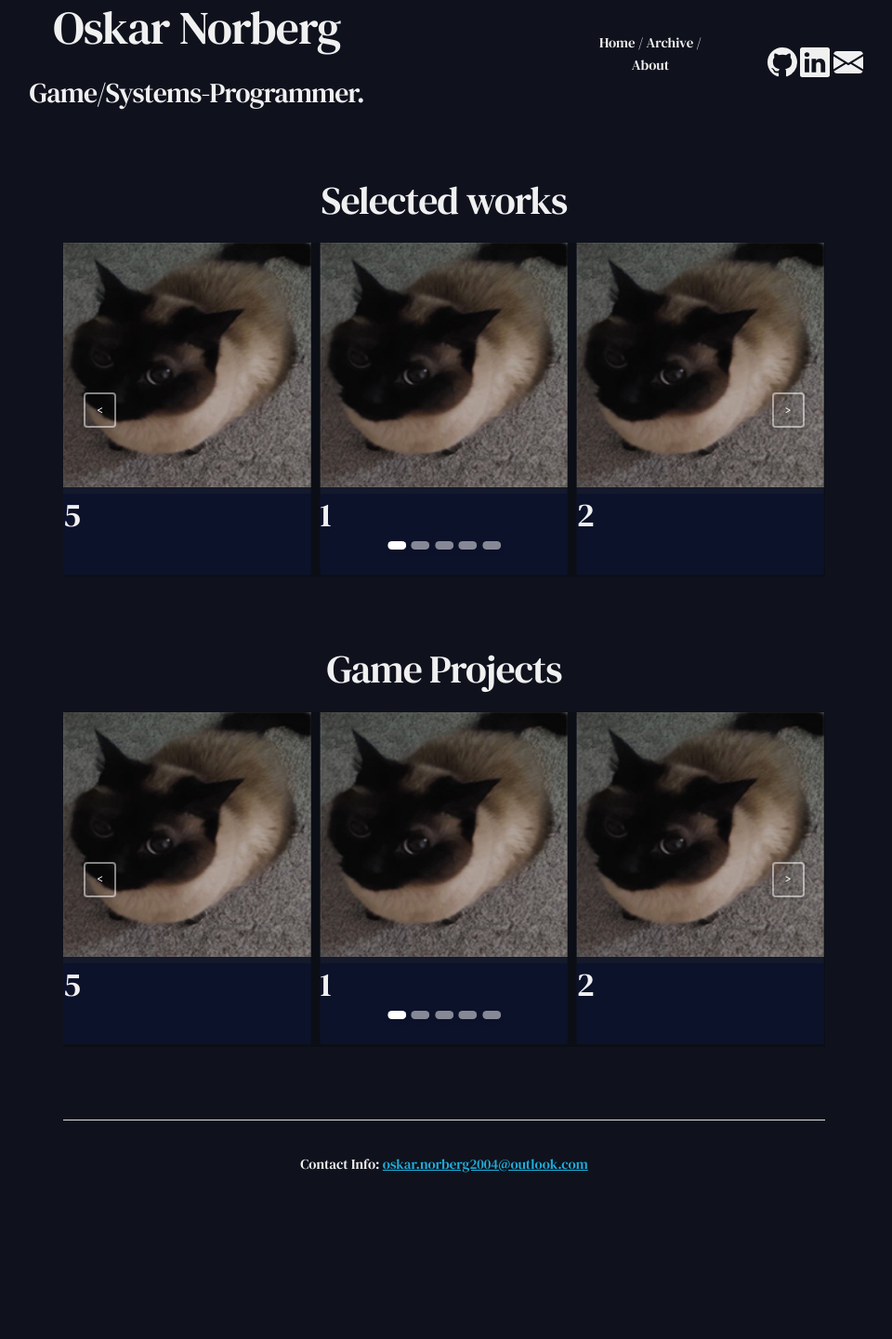
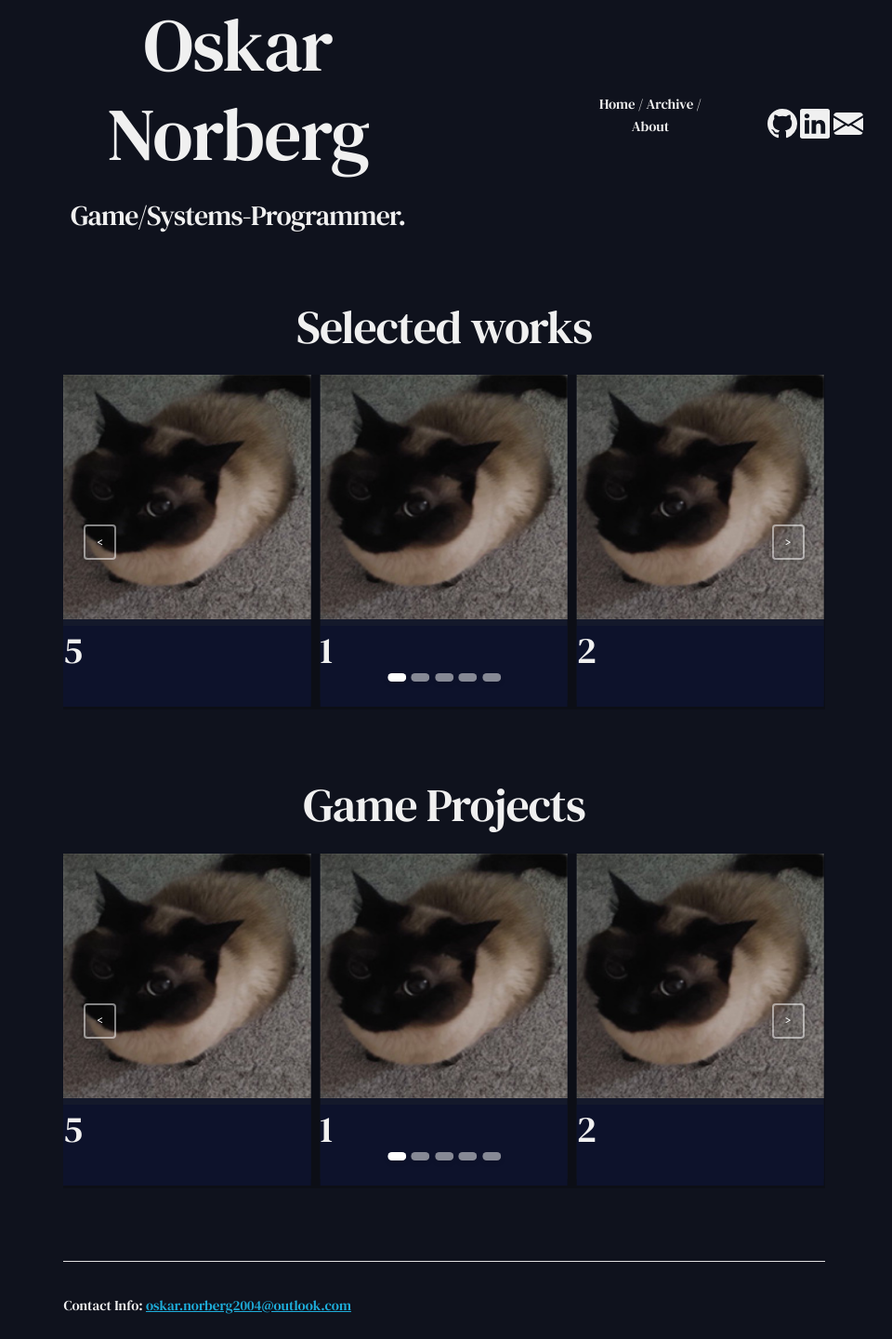
Before and after one commit to Oskar-Norberg/oskar-norberg.github.io, a Jekyll site: the page built from index.md, in a window 1280 px wide. Shown: the whole page at 93% size, without its empty margins (162-1122 px from the left). Built offline with Jekyll 4.4.1, drawn with Linux system fonts in a browser that asks for light colours; before the commit the page ends 1264 px from its top, so only the background shows below that.

Commit message:
EDIT: [Script] Tweak css grid size and header font size

```diff
--- a/_includes/footer.html
+++ b/_includes/footer.html
@@ -5,6 +5,8 @@
 </div>
 <div class="container">
   <div class="row flex-center">
-    <div class="twelve columns text-center">Contact Info: <a href="mailto:{{ site.email-address }}">{{ site.email-address }}</a></div>
+    <div class="twelve columns text-left">Contact Info: <a href="mailto:{{ site.email-address }}">{{ site.email-address }}</a></div>
   </div>
 </div>
+
+<br>
--- a/_includes/header.html
+++ b/_includes/header.html
@@ -1,7 +1,7 @@
 <div class="container">
   <div class="row flex-center">
-    <div class="five columns"><h1 class="text-center">{{ site.title }}</h1><h4 class="text-center">{{ site.description }}</h4></div>
-    <div class="two columns"></div>
+    <div class="six columns"><h1 class="text-center">{{ site.title }}</h1><h4 class="text-center">{{ site.description }}</h4></div>
+    <div class="one column"></div>
     <div class="two columns"><p class="text-center">Home / Archive / About</p></div>
     <div class="two columns text-center">
         <a href="{{ site.github-link }}" class="no-hover-decoration">
--- a/_sass/main.scss
+++ b/_sass/main.scss
@@ -1,9 +1,32 @@
 body{
     background-color: $color-blue;
 }
+
 *{
     color: $color-white;
     font-family: DM-Serif;
+}
+
+h1{
+    font-size: 8rem;
+}
+
+h2{
+    font-size: 5rem;
+}
+
+h3{
+    font-size: 4rem;
+}
+
+h4{
+    font-size: 3rem;
+}
+h5{
+    font-size: 2rem;
+}
+h6{
+    font-size: 1rem;
 }
 
 /*
```
